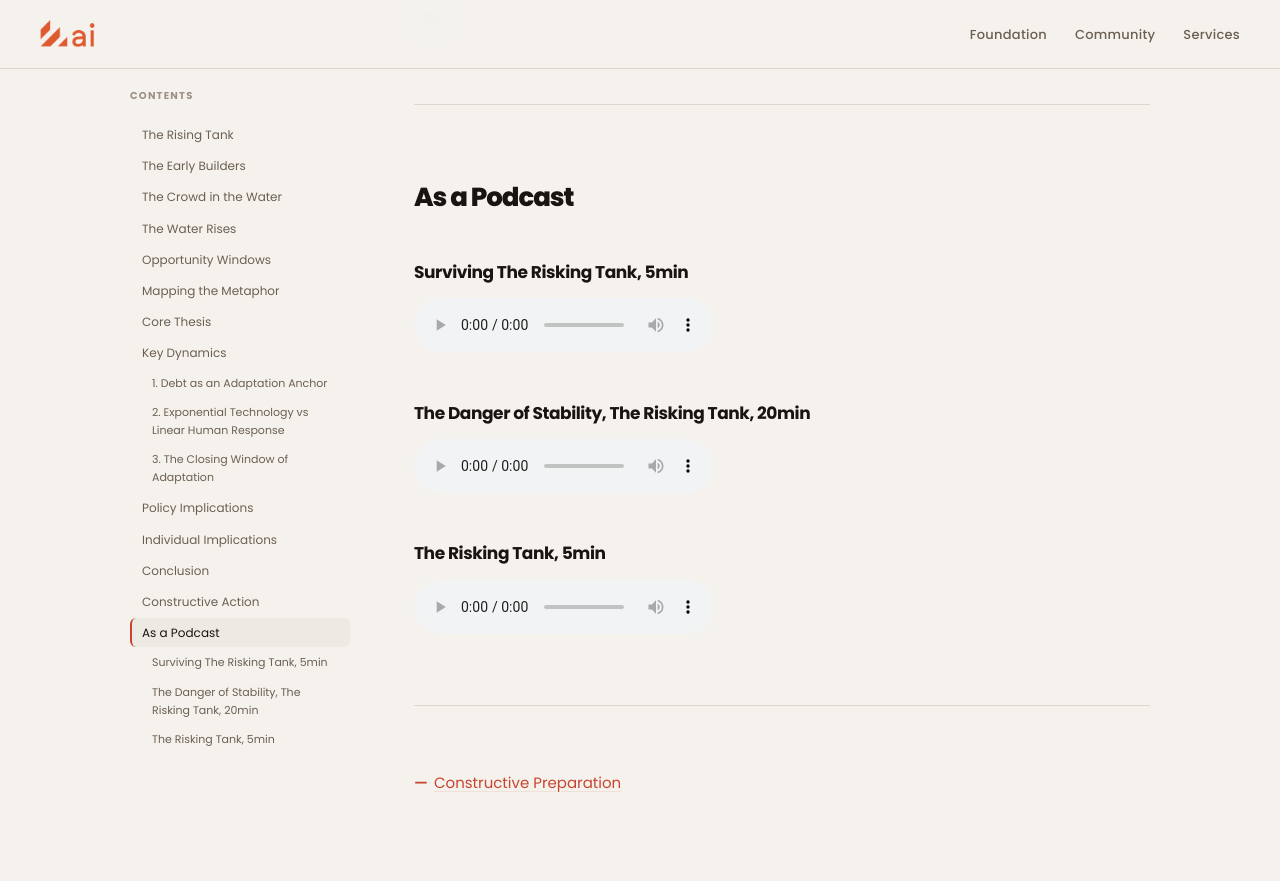
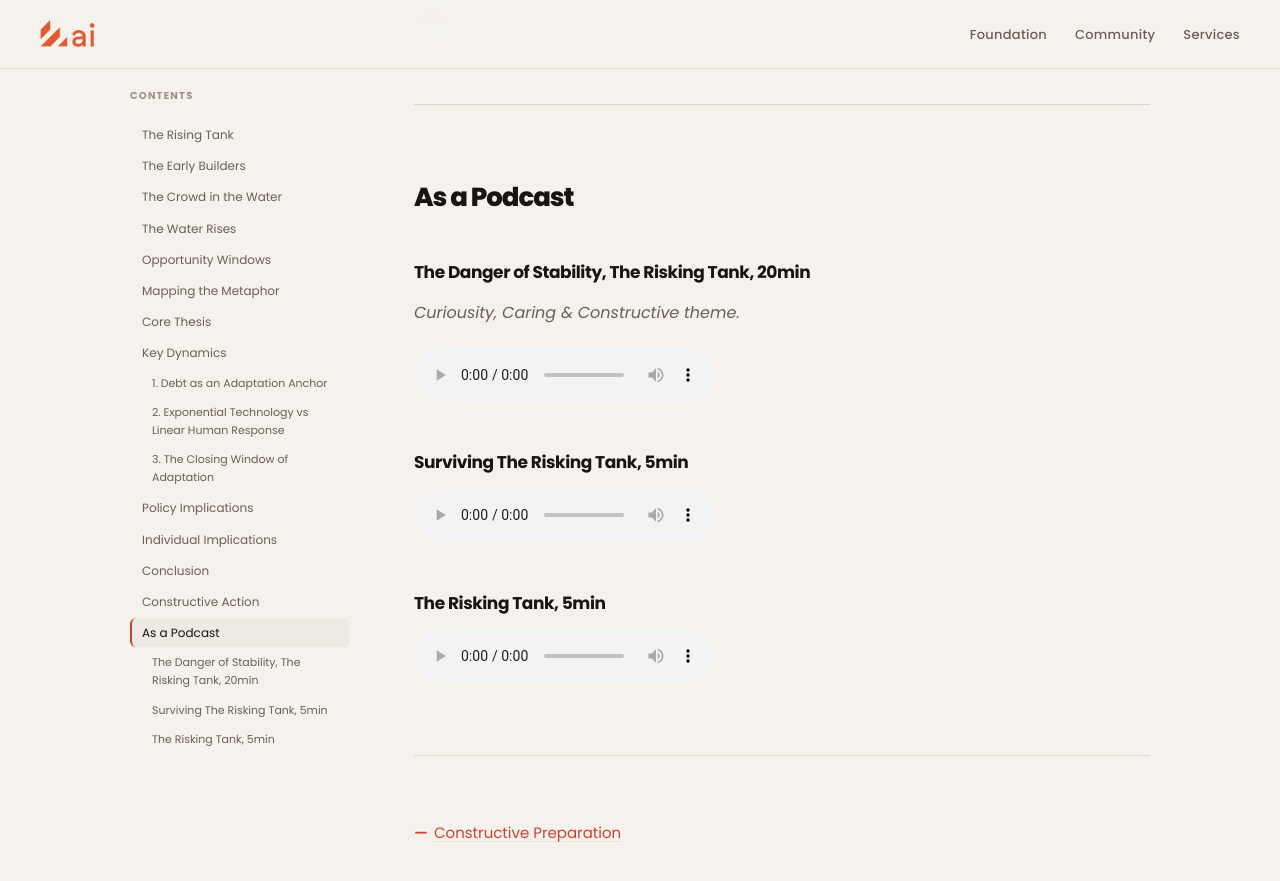
Before and after one commit to selfdriven-foundation/selfdriven-ai, a Jekyll site: the page built from docs/pages/research-the-rising-tank.md, in a window 1280 px wide and 900 px high, scrolled down 7435 px. Shown: the top 881 px of the window. Built offline with Jekyll 4.4.1, drawn with Linux system fonts in a browser that asks for light colours.

Commit message:
Update research-the-rising-tank.md

```diff
--- a/docs/pages/research-the-rising-tank.md
+++ b/docs/pages/research-the-rising-tank.md
@@ -209,17 +209,19 @@ If you can, speak with your local government representative. They may not have t
 
 ## As a Podcast
 
+### The Danger of Stability, The Risking Tank, 20min
+
+*Curiousity, Caring & Constructive theme.*
+
+<audio controls>
+	<source src="/assets/audio/research-the-danger-of-stability.m4a" type="audio/mp4">
+	Your browser does not support the audio element.
+</audio>
+
 ### Surviving The Risking Tank, 5min
 
 <audio controls>
 	<source src="/assets/audio/research-surviving-the-rising-tank.m4a" type="audio/mp4">
-	Your browser does not support the audio element.
-</audio>
-
-### The Danger of Stability, The Risking Tank, 20min
-
-<audio controls>
-	<source src="/assets/audio/research-the-danger-of-stability.m4a" type="audio/mp4">
 	Your browser does not support the audio element.
 </audio>
 
```
